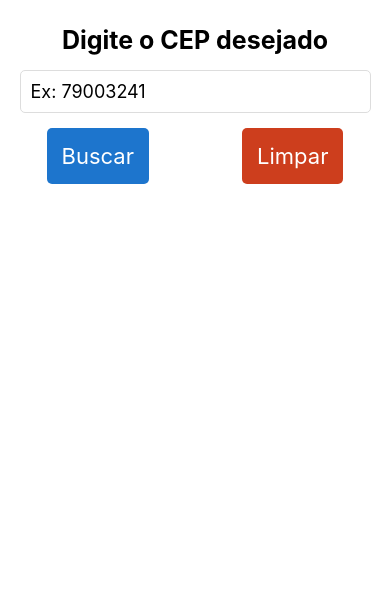
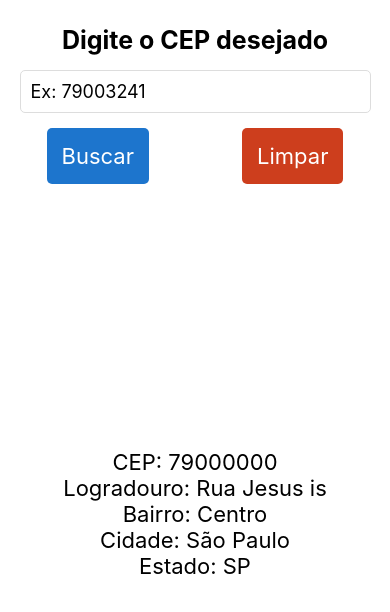
Before and after one commit to AmandaMeneghini/brazilianZipCodeLookupApp, a React Native app: screen / in a window 390 px wide. Shown: the top 612 px of the page. Built offline with nearby package versions, Linux system fonts and the light colour scheme.

Commit message:
feat(style): fixs SafeAreaView style and add results area

```diff
--- a/App.js
+++ b/App.js
@@ -6,7 +6,7 @@ export default function App(){
   const [cep, setCep] = useState('');
 
   return(
-    <SafeAreaView style={styles.SafeAreaView}>
+    <SafeAreaView style={styles.container}>
       <View style={styles.area}>
         <Text style={styles.text}>Digite o CEP desejado</Text>
         <TextInput
@@ -29,6 +29,14 @@ export default function App(){
             Limpar
           </Text>
         </TouchableOpacity>
+      </View>
+
+      <View style={styles.resultArea}>
+        <Text style={styles.resultItemText}>CEP: 79000000</Text>
+        <Text style={styles.resultItemText}>Logradouro: Rua Jesus is</Text>
+        <Text style={styles.resultItemText}>Bairro: Centro</Text>
+        <Text style={styles.resultItemText}>Cidade: São Paulo</Text>
+        <Text style={styles.resultItemText}>Estado: SP</Text>
       </View>
     </SafeAreaView>
   );
@@ -72,4 +80,12 @@ const styles = StyleSheet.create({
     fontSize: 22,
     color: '#FFF',
   },
+  resultArea: {
+    flex: 1,
+    justifyContent: 'center',
+    alignItems: 'center',
+  },
+  resultItemText:{
+    fontSize: 22,
+  },
 })
```
